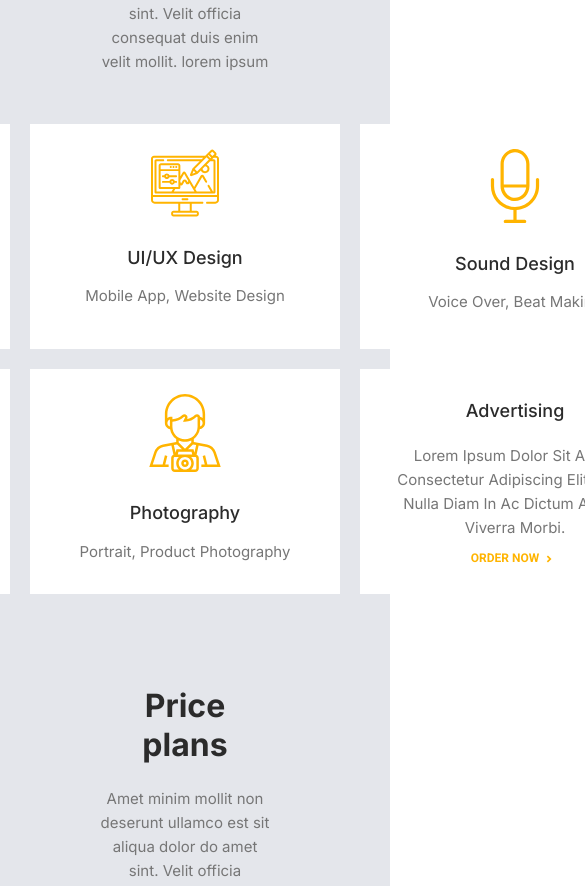
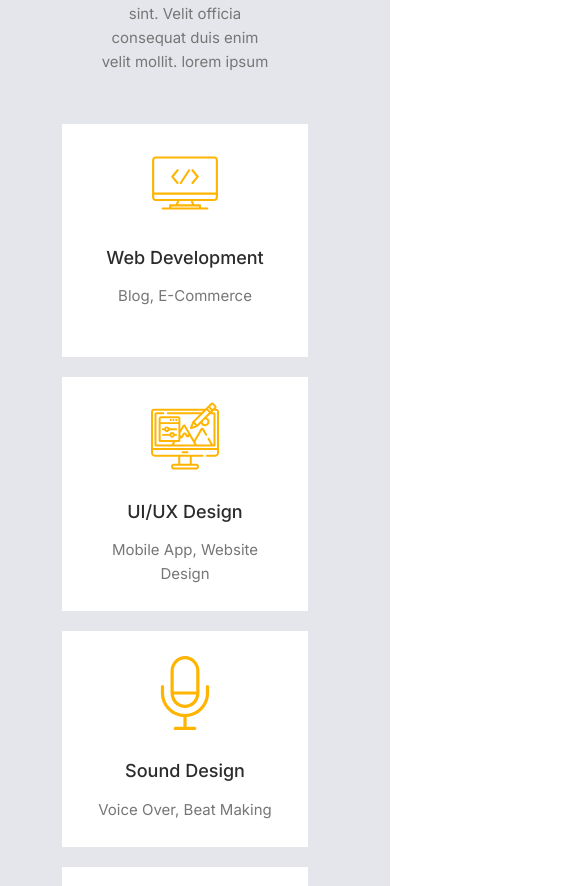
Before and after one commit to Enigma2017/portfolio-teamwork, a React (Vite) app: page / in a window 390 px wide. Shown: the part 1125-2011 px from the top of the page, 585 px wide, since content can reach past the window. Built offline with nearby package versions, Linux system fonts and the light colour scheme.

Commit message:
added responsive design

```diff
--- a/src/styles/sections/_services.scss
+++ b/src/styles/sections/_services.scss
@@ -26,16 +26,25 @@
   &__group {
     display: grid;
     grid-template-columns: repeat(3, 1fr);
-      //grid-template-columns: repeat(auto-fit, minmax(200px, 1fr));
     grid-template-rows: repeat(2, 1fr);
     grid-column-gap: 20rem;
     grid-row-gap: 20rem;
+
+    @include desktop-small {
+      grid-template-columns: repeat(auto-fit, minmax(246rem, 1fr));
+    }
   }
 
   &__block {
     background: var(--card-bg);
     padding: 25rem 32rem;
-      min-width: 246rem;
+    max-width: 246rem;
+    max-height: 225rem;
+
+    @include desktop-small {
+      max-width: none;
+      max-height: none;
+    }
 
     &-title {
       font-family: var(--font-family);
```
Lines whose indentation alone changed are shown as unchanged.
